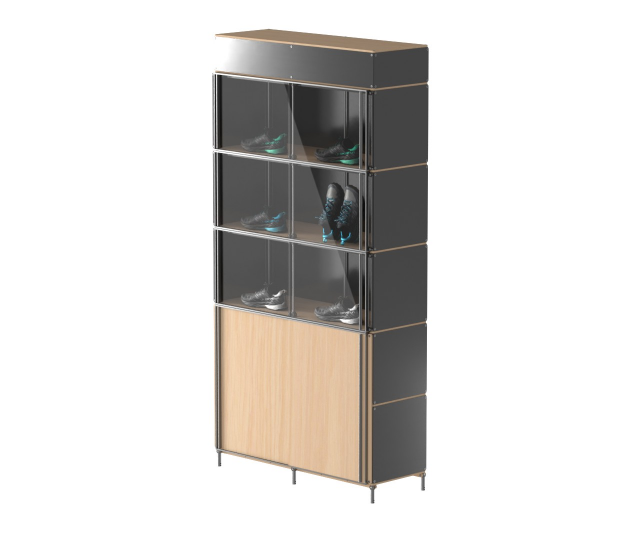
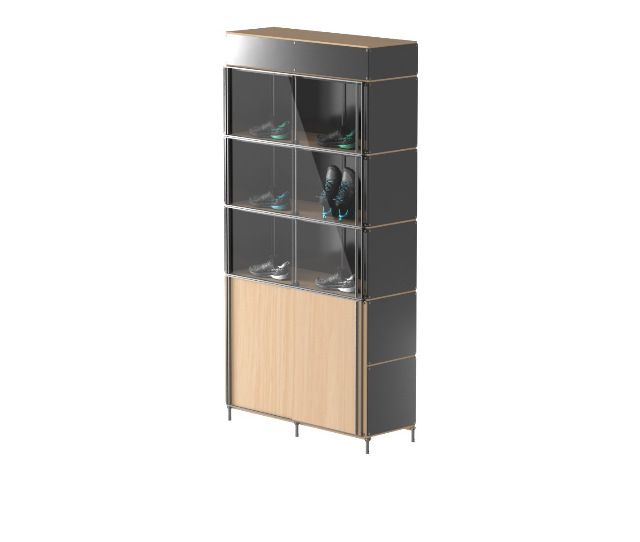
Before and after one commit to wndud630/module1, a plain HTML site: page index.html in a window 1280 px wide. Shown: the whole page, without its empty margins (318-958 px from the left). Drawn offline with Linux system fonts and the light colour scheme.

Commit message:
Update index.html

```diff
--- a/index.html
+++ b/index.html
@@ -14,7 +14,7 @@
       align-items: center; /* 세로 중앙 정렬 */
     }
     canvas {
-      width: 500px; /* 필요에 따라 크기 조정 */
+      width: 450px; /* 필요에 따라 크기 조정 */
       height: auto; /* 비율 유지 */
       display: block;
     }
@@ -44,8 +44,8 @@
       const rotationFactor = 1; // 회전 속도 조절 인자
 
       // 캔버스 크기 설정
-      canvas.width = 500;  // 너비 설정
-      canvas.height = 500; // 높이 설정
+      canvas.width = 1000;  // 너비 설정
+      canvas.height = 1000; // 높이 설정
 
       // 이미지 로드
       const imgElements = [];
```
